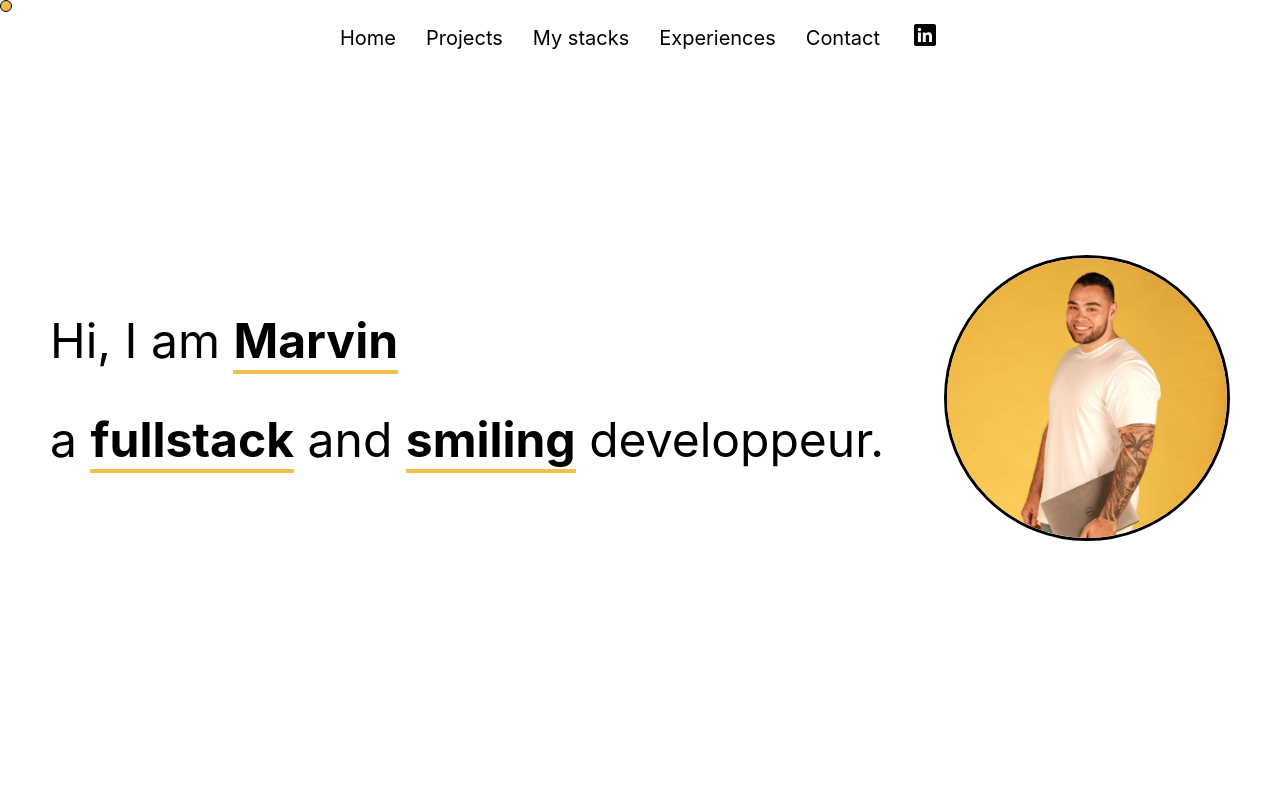
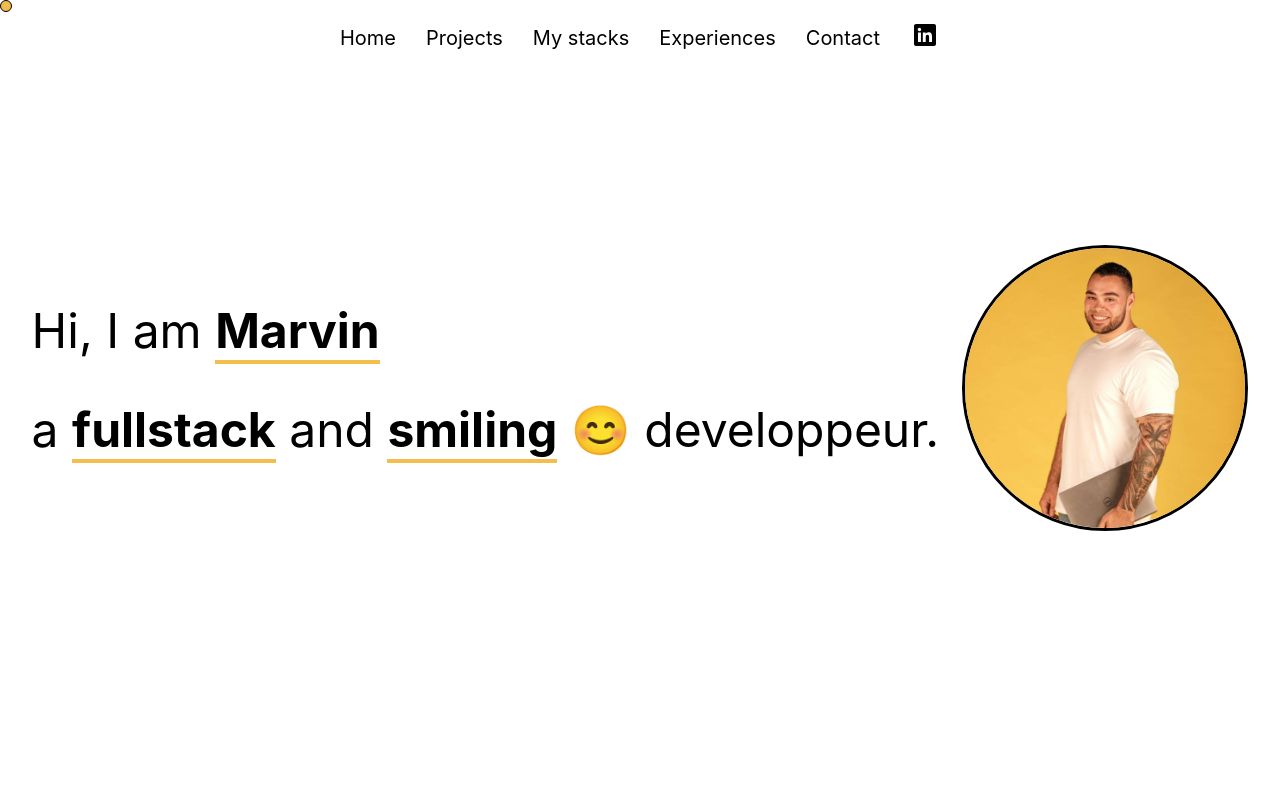
Before and after one commit to MarvinPK/portfolio_marvin, a React (Create React App) app: page / in a window 1280 px wide. Shown: the top 800 px of the page. Built offline with nearby package versions, Linux system fonts and the light colour scheme.

Commit message:
feat v1 bis home

```diff
--- a/src/components/hero/Hero.jsx
+++ b/src/components/hero/Hero.jsx
@@ -9,7 +9,7 @@ const Hero = () => {
           <p><h1>Hi, I am <b>Marvin</b></h1></p>
         </div>
         <div className='bouncy-title-two'>
-          <p><h1> a <b>fullstack</b> and <b>smiling</b> developpeur.</h1></p>
+          <p><h1> a <b>fullstack</b> and <b>smiling</b> 😊 developpeur.</h1></p>
         </div>
       </div>
       <div id="picture">
--- a/src/components/hero/hero.css
+++ b/src/components/hero/hero.css
@@ -1,6 +1,6 @@
 /* Styles pour que la section Hero prenne toute la hauteur de l'écran */
 .hero-section {
-    height: 100vh;                /* Prend toute la hauteur de l'écran */
+    height: calc(100vh - 20px);                /* Prend toute la hauteur de l'écran */
     display: flex;                /* Utilisation de flexbox pour centrer le contenu */
     padding: 0 20px;              /* Ajout de padding pour les petites tailles d'écran */
     background-color: white;
@@ -40,7 +40,7 @@
 
 .bouncy-title-two {
   position: relative;
-  animation: fall-and-bounce-two 3s ease-in-out;
+  animation: fall-and-bounce-two 2s ease-in-out;
 }
 
 /* Animation keyframes pour l'effet de chute et rebond */
```
